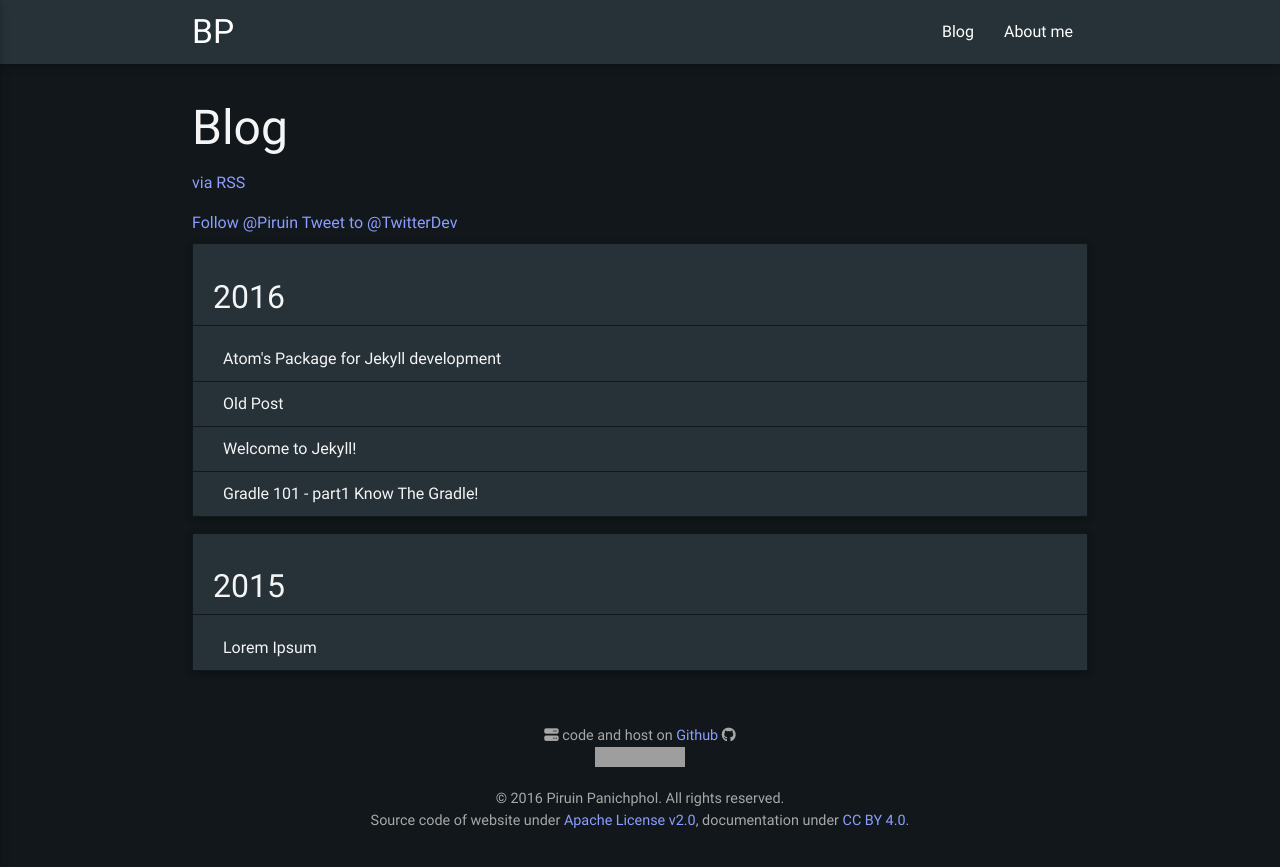
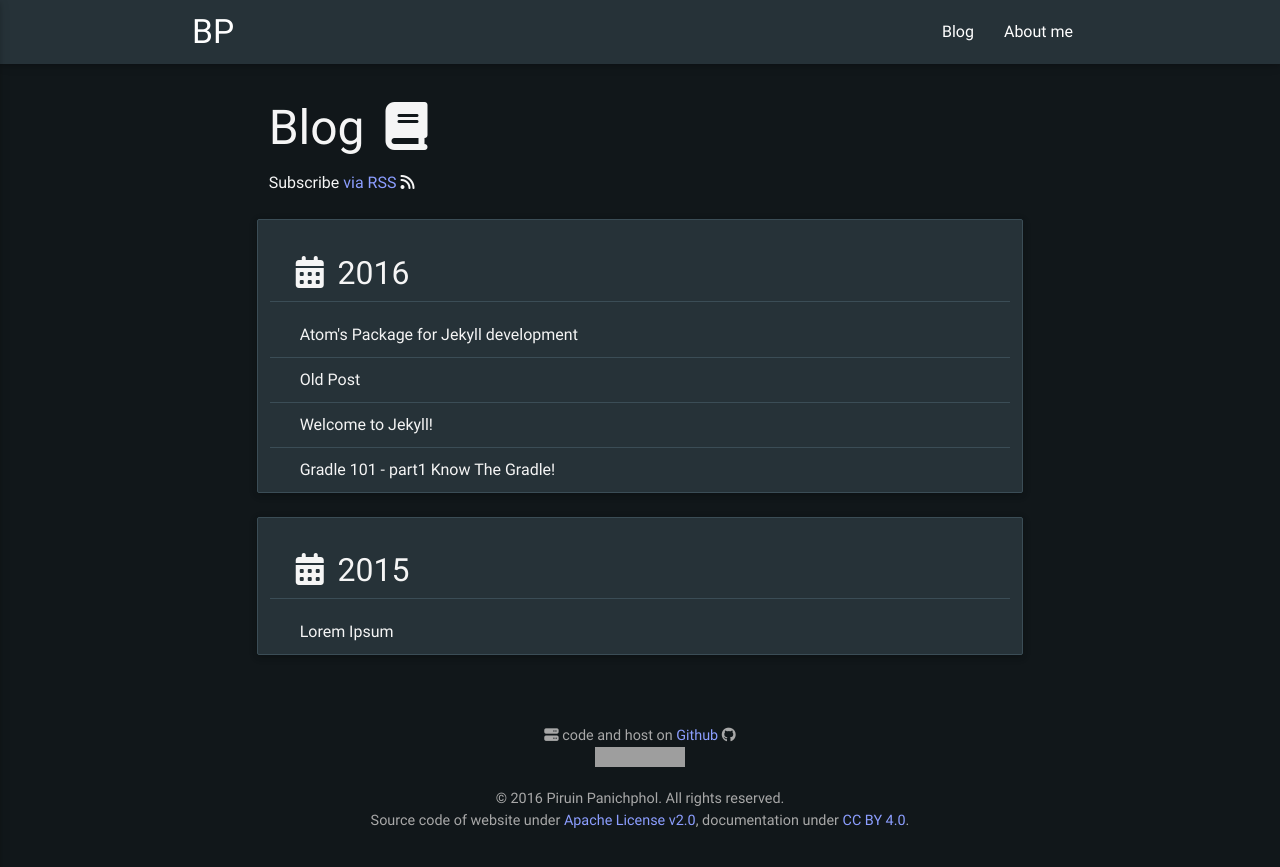
Before and after one commit to piruin/piruin.github.io, a Jekyll site: the page built from blog.html, in a window 1280 px wide. Shown: the top 867 px of the page. Built offline with Jekyll 4.4.1, drawn with Linux system fonts in a browser that asks for light colours; nearby versions of some CDN libraries; comment, search, counter and statistics services are not loaded; grey boxes are pictures that could not be loaded.

Commit message:
add more gimmick on /blog

```diff
--- a/_sass/components/_variables.scss
+++ b/_sass/components/_variables.scss
@@ -302,7 +302,7 @@ $interval-size: $range / $intervals !default;
 /* 23. Collections
    ========================================================================== */
 
-$collection-border-color: $primary-color-dark !default;
+$collection-border-color: $primary-color-light !default;
 $collection-bg-color: $primary-color !default;
 $collection-active-bg-color: $secondary-color !default;
 $collection-active-color: lighten($secondary-color, 55%) !default;
--- a/blog.html
+++ b/blog.html
@@ -1,27 +1,28 @@
 ---
 permalink: /blog/
 ---
-<h1>Blog</h1>
-<p><a href="{{ "/feed.xml" | prepend: site.baseurl }}">via RSS</a></p>
+<article class="row">
+  <header class="col m11 offset-m1">
+  <h1>Blog <i class="fa fa-book fa-fw" aria-hidden="true"></i> </h1>
+  <p>Subscribe <a href="{{ "/feed.xml" | prepend: site.baseurl }}">via RSS  </a><i class="fa fa-rss" aria-hidden="true"></i></p>
+  </header>
 
-<a href="https://twitter.com/Piruin" class="twitter-follow-button" data-show-count="false">Follow @Piruin</a><script async src="//platform.twitter.com/widgets.js" charset="utf-8"></script>
-<a href="https://twitter.com/intent/tweet?screen_name=TwitterDev" class="twitter-mention-button" data-show-count="false">Tweet to @TwitterDev</a>
 {% for post in site.posts %}
    {% capture this_year %}{{ post.date | date: "%Y" }}{% endcapture %}
    {% capture next_year %}{{ post.previous.date | date: "%Y" }}{% endcapture %}
    {% if forloop.first %}
-   <section class="card collection with-header">
-     <h2 class="collection-header" id="{{ this_year }}-ref">{{ this_year }}</h2>
+   <section class="card hoverable collection with-header col m10 offset-m1 s12">
+     <h2 class="collection-header" id="{{ this_year }}-ref"><i class=" fa fa-calendar fa-fw" aria-hidden="true"></i> {{ this_year }}</h2>
    {% endif %}
        <a class="collection-item" href="{{ post.url | prepend: site.baseurl }}">{{ post.title }}</a>
    {% if forloop.last %}
-
    </section>
    {% else %}
      {% if this_year != next_year %}
      </section>
-     <section class="card collection with-header">
-       <h2 class="collection-header" id="{{ next_year }}-ref">{{next_year}}</h2>
+     <section class="card hoverable collection with-header col m10 offset-m1 s12">
+       <h2 class="collection-header" id="{{ next_year }}-ref"><i class=" fa fa-calendar fa-fw" aria-hidden="true"></i> {{next_year}}</h2>
      {% endif %}
  {% endif %}
 {% endfor %}
+</article>
```
